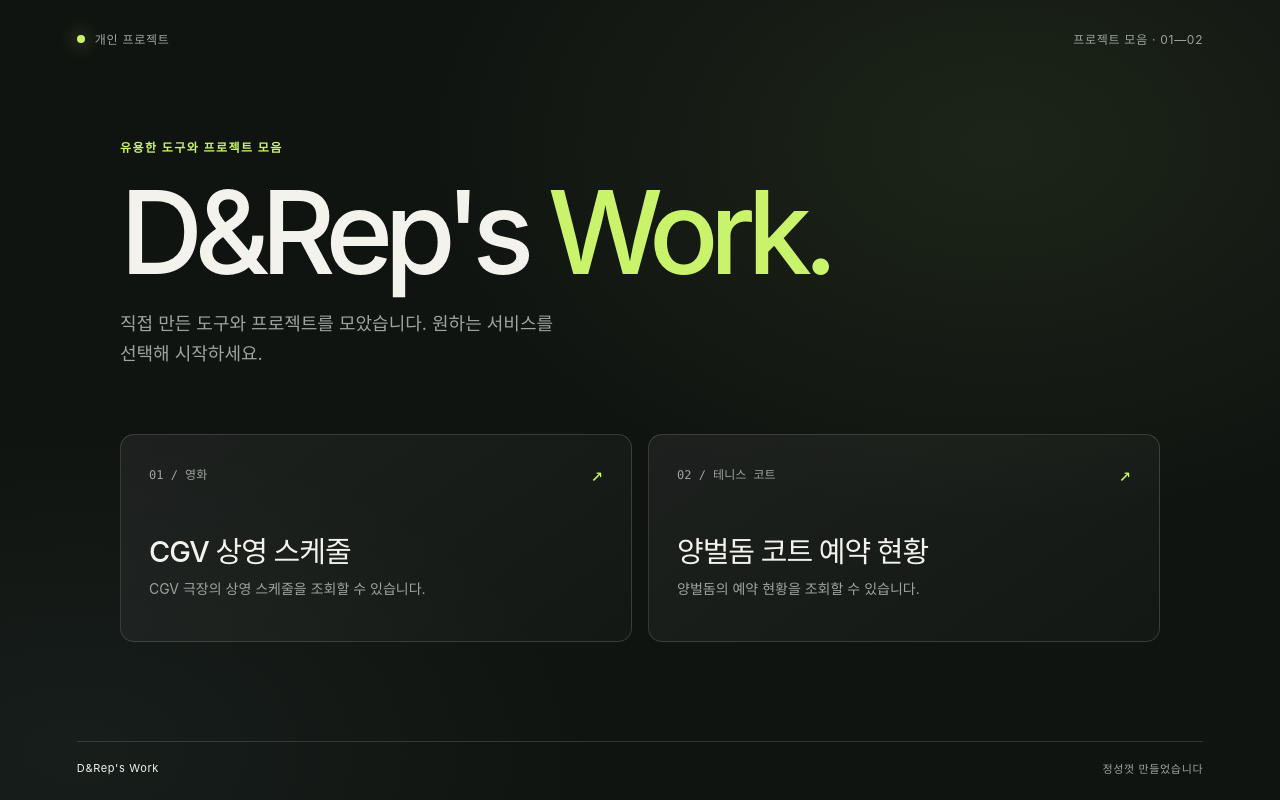
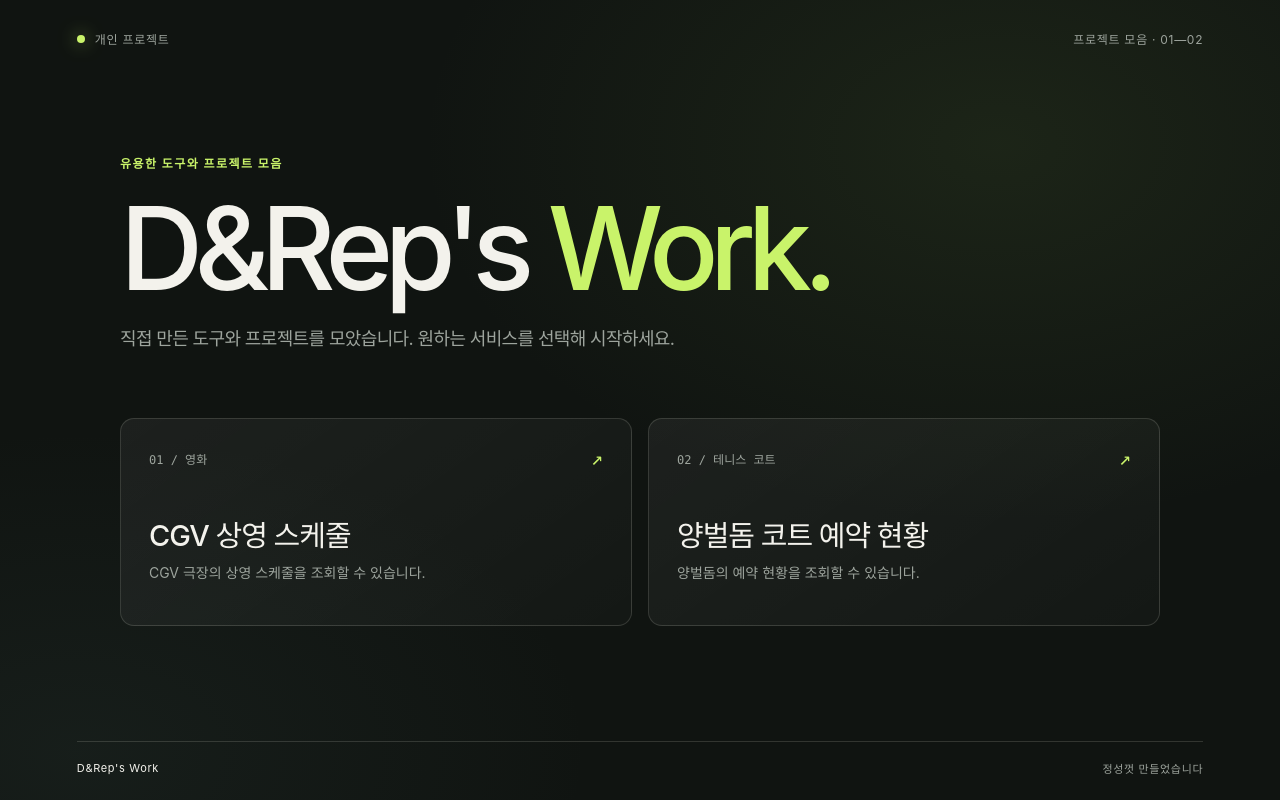
Before and after one commit to dnrep00/source, a website: page index.html in a window 1280 px wide. Drawn offline with Linux system fonts and the light colour scheme.

Commit message:
Update index.html

```diff
--- a/index.html
+++ b/index.html
@@ -38,7 +38,7 @@
     .eyebrow { color: var(--lime); font-size: 12px; font-weight: 650; letter-spacing: .12em; }
     h1 { margin: 20px 0 18px; font-size: clamp(2rem, 9vw, 7.8rem); line-height: 1; font-weight: 540; letter-spacing: -.075em; white-space: nowrap; }
     h1 span { color: var(--lime); }
-    .intro { max-width: 440px; margin: 0; color: var(--muted); font-size: clamp(15px, 1.7vw, 18px); line-height: 1.7; }
+    .intro { max-width: 100%; margin: 0; color: var(--muted); font-size: clamp(8px, 1.7vw, 18px); line-height: 1.7; white-space: nowrap; letter-spacing: -.035em; }
     .projects { display: grid; grid-template-columns: repeat(2, minmax(0, 1fr)); gap: 16px; margin-top: 64px; }
     .card { position: relative; min-height: 208px; padding: 27px 28px 24px; border: 1px solid var(--line); border-radius: 14px; background: linear-gradient(145deg, rgba(255,255,255,.055), rgba(255,255,255,.018)); text-decoration: none; transition: border-color .2s ease, transform .2s ease, background .2s ease; }
     .card:hover, .card:focus-visible { border-color: rgba(201, 243, 106, .65); background: linear-gradient(145deg, rgba(201,243,106,.09), rgba(255,255,255,.025)); transform: translateY(-3px); outline: none; }
```
